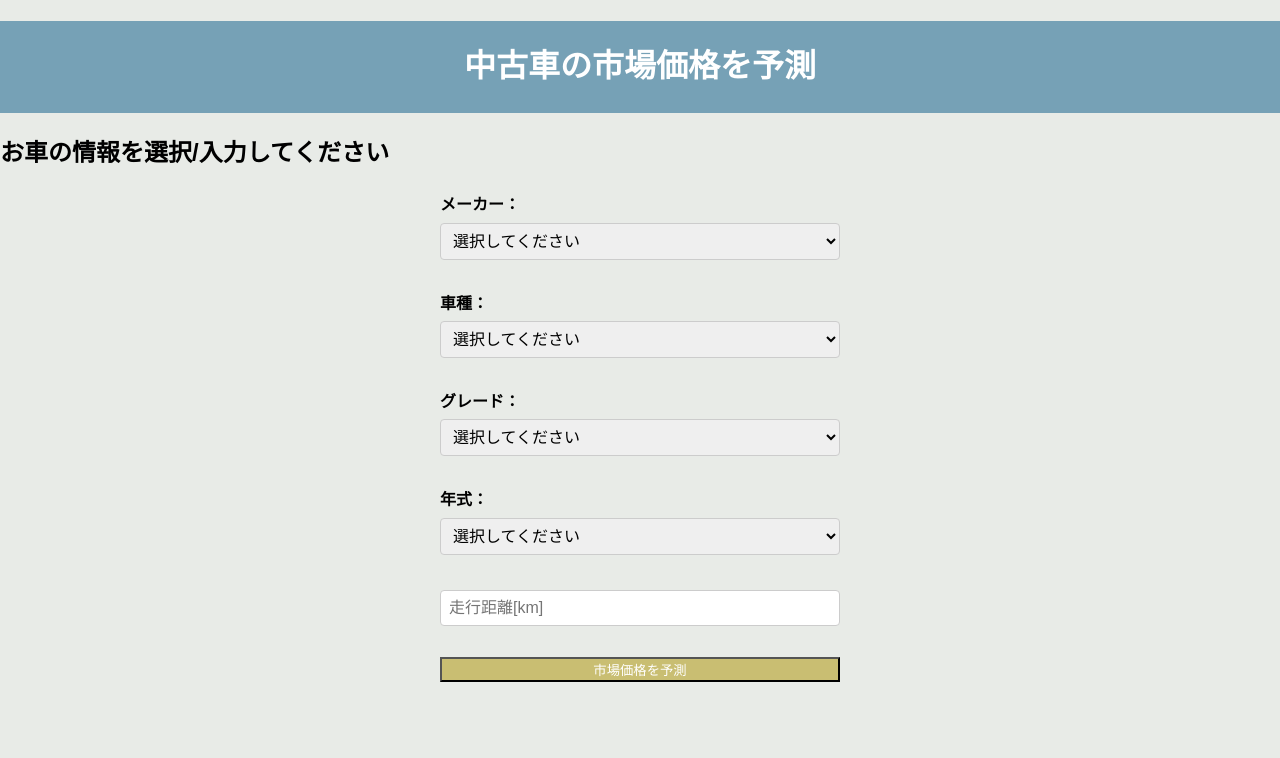
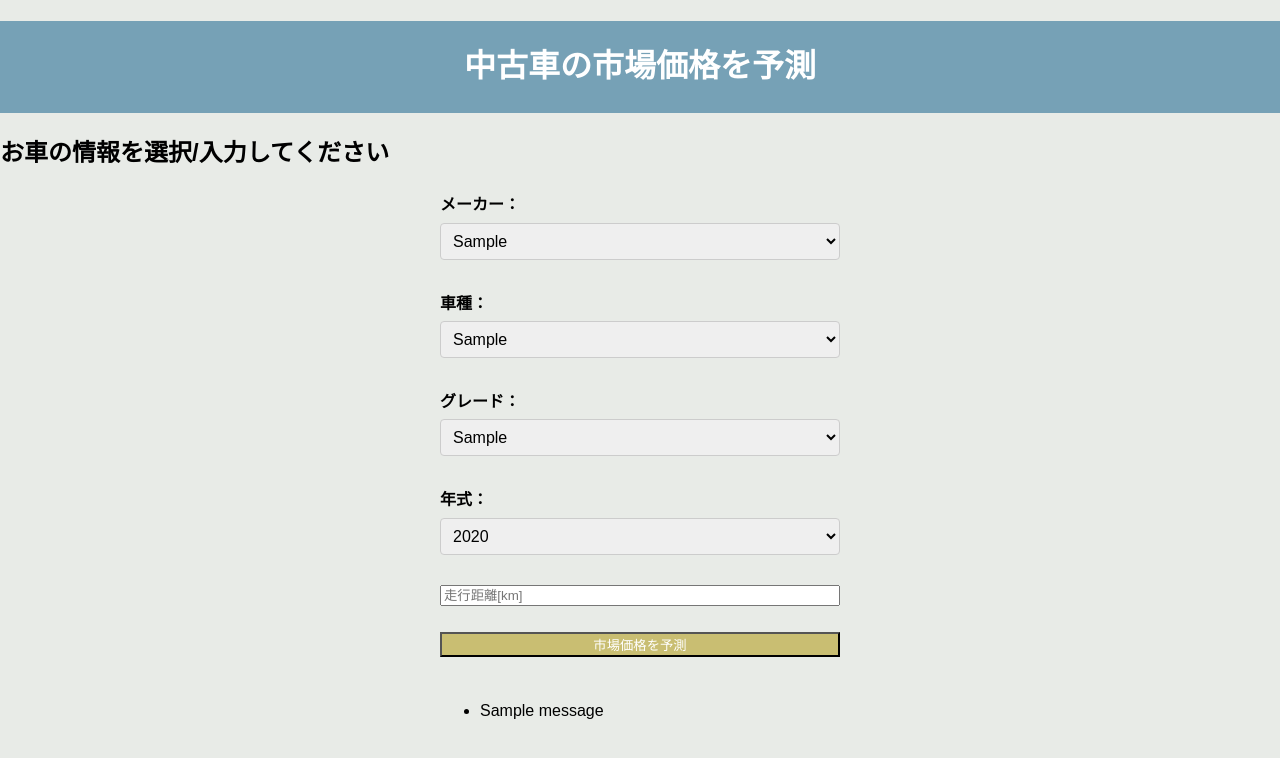
Before and after one commit to Yusuke-Hi/self-learning, a Flask app: template web_app_system/Web_Application/templates/index.html in a window 1280 px wide. Shown: the top 758 px of the page. Run offline with Flask 2, Linux system fonts and the light colour scheme; the template is opened without the code that fills it: most values are stand-ins (such as "Sample title", 1, 10 or a date in 2020); one stand-in notice (Sample message) is shown.

Commit message:
Add files via upload

```diff
--- a/web_app_system/Web_Application/templates/index.html
+++ b/web_app_system/Web_Application/templates/index.html
@@ -11,38 +11,64 @@
   <form method="POST" action="/prediction">
     <label for="maker">メーカー：</label>
     <select id="maker" name="maker" onchange="updateCarDropdown()">
-      <option value="" selected>選択してください</option>
+      <option value="" selected>{{ maker_base }}</option>
       {% for maker in maker_list %}
-      <option value="{{ maker }}">{{ maker }}</option>
+      <option value="{{ maker }}" {% if session["selected_maker"] == maker %}selected{% endif %}>{{ maker }}</option>
       {% endfor %}
     </select>
     <br>
 
     <label for="car">車種：</label>
     <select id="car" name="car" onchange="updateGradeDropdown()">
-      <option value="" selected>選択してください</option>
-      <!-- ここに車種のオプションが追加される -->
+      <option value="" selected>{{ car_base }}</option>
+      {% if session["selected_maker"] %}
+        {% for car in df[df["maker"] == session["selected_maker"]]["car"].unique()|sort %}
+          <option value="{{ car }}" {% if session["selected_car"] == car %}selected{% endif %}>{{ car }}</option>
+        {% endfor %}
+      {% endif %}
     </select>
     <br>
 
     <label for="grade">グレード：</label>
     <select id="grade" name="grade" onchange="updateYearDropdown()">
-      <option value="" selected>選択してください</option>
-      <!-- ここにグレードのオプションが追加される -->
+     <option value="" selected>{{ grade_base }}</option>
+      {% if session["selected_car"] %}
+        {% for grade in df[df["car"] == session["selected_car"]]["grade"].unique()|sort %}
+         <option value="{{ grade }}" {% if session["selected_grade"] == grade %}selected{% endif %}>{{ grade }}</option>
+        {% endfor %}
+      {% endif %}
     </select>
     <br>
 
     <label for="year">年式：</label>
     <select id="year" name="year">
-      <option value="" selected>選択してください</option>
-      <!-- ここに年式のオプションが追加される -->
+      <option value="" selected>{{ year_base }}</option>
+      {% if session["selected_grade"] %}
+        {% for year in df[df["grade"] == session["selected_grade"]]["year"].unique()|sort %}
+          <option value="{{ year }}" {% if session["selected_year"] == year %}selected{% endif %}>{{ year }}</option>
+        {% endfor %}
+      {% endif %}
     </select>
     <br>
 
-    <input placeholder="走行距離[km]" name="mileage" type="int"/>
+    <input placeholder="走行距離[km]" name="mileage" value="{{ session['selected_mileage'] if 'selected_mileage' in session else '' }}">
     <br>
 
     <input value="市場価格を予測" type="submit"/>
+    <br>
+
+    <!--エラーメッセージを表示-->
+    {% with messages = get_flashed_messages() %}
+     {% if messages %}
+        <ul class="flash-messages">
+          {% for message in messages %}
+            <li class="flash-message">{{ message }}</li>
+          {% endfor %}
+        </ul>
+      {% endif %}
+    {% endwith %}
+
+
   </form>
   <script>
     function updateCarDropdown() {
```
